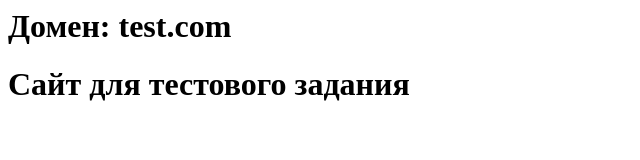
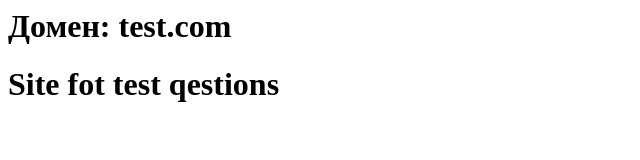
Before and after one commit to LaitKIK/Ansible-test, a plain HTML site: page roles/nginx/files/index.html in a window 1280 px wide. Shown: the whole page, without its empty margins (0-640 px from the left). Drawn offline with Linux system fonts and the light colour scheme.

Commit message:
Update index.html

```diff
--- a/roles/nginx/files/index.html
+++ b/roles/nginx/files/index.html
@@ -5,6 +5,6 @@
   </head>
   <body>
     <h1>Домен: test.com</h1>
-    <h1>Сайт для тестового задания</h1>
+    <h1>Site fot test qestions</h1>
   </body>
 </html>
```
